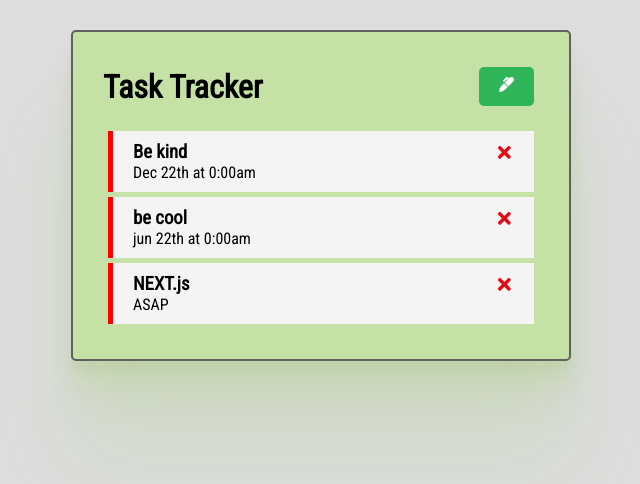
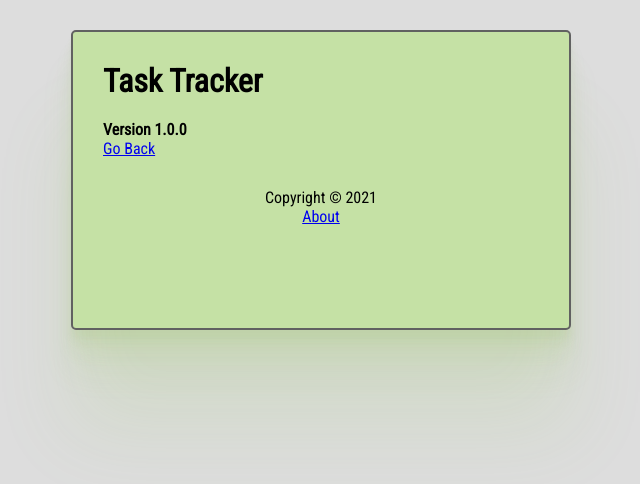
Before and after one commit to thbob2/react-task-tracker, a React (Create React App) app: page /about in a window 1280 px wide. Shown: the top 484 px of the page, without its empty margins (319-959 px from the left). Built offline with nearby package versions, Linux system fonts and the light colour scheme; data requests are answered from the project's data file.

Commit message:
implemented routes

```diff
--- a/package.json
+++ b/package.json
@@ -10,6 +10,7 @@
     "react": "^17.0.2",
     "react-dom": "^17.0.2",
     "react-icons": "^4.3.1",
+    "react-router-dom": "^5.3.0",
     "react-scripts": "^4.0.3",
     "web-vitals": "^1.0.1"
   },
--- a/src/App.js
+++ b/src/App.js
@@ -1,9 +1,14 @@
+
+import {BrowserRouter as Router, Route} from 'react-router-dom'
+import { useState,useEffect } from 'react';
+import Tasks from './components/Tasks';
+import Header from './components/Header';
+import AddTask from './components/AddTask';
+import Footer from './components/Footer';
+import About from './components/About';
 
 import './index.css';
-import Header from './components/Header';
-import Tasks from './components/Tasks';
-import { useState,useEffect } from 'react';
-import AddTask from './components/AddTask';
+
 function App() {
   const [showAddTask,setShowAddTask]= useState(false)
 
@@ -105,23 +110,37 @@
 
 
   return (
-
+    <Router>
       <main>
         <div className="container">
         <Header onAdd={() => setShowAddTask(!showAddTask)} showAdd={showAddTask} />
+
+        <Route path='/'
+        exact
+        render={(props) => (
+        <>
+
           {showAddTask && <AddTask onAdd={addTask} />}
           {
-          tasks.length > 0 ?
-          (<Tasks tasks={tasks}
+            tasks.length > 0
+            ? (<Tasks tasks={tasks}
               onDelete={deleteTask}
               onToggle={toggleReminder}
               />)
+
               : (<div
                 className="task"
                 style={{textAlign:'center'}}><h2>No Tasks To Show</h2></div> )
             }
+
+          </>
+        )}
+        />
+      <Route path='/about' component={About}/>
+      <Footer />
       </div>
       </main>
+    </Router>
   );
 }
 
--- /dev/null
+++ b/src/components/About.js
@@ -0,0 +1,12 @@
+import React from 'react'
+import { Link } from 'react-router-dom'
+const About = () => {
+    return (
+        <div>
+            <h4>Version 1.0.0</h4>
+            <Link to="/">Go Back</Link>
+        </div>
+    )
+}
+
+export default About
--- /dev/null
+++ b/src/components/Footer.js
@@ -0,0 +1,11 @@
+import { Link } from "react-router-dom"
+const Footer = () => {
+    return (
+        <footer>
+            <p> Copyright &copy; 2021  </p>
+            <Link to="/about"> About</Link>
+        </footer>
+    )
+}
+
+export default Footer
--- a/src/components/Header.js
+++ b/src/components/Header.js
@@ -2,15 +2,22 @@
 import Button from './Button'
 import { FaMarker } from 'react-icons/fa'
 import { FaRegTimesCircle } from 'react-icons/fa'
+import { useLocation } from 'react-router-dom'
 const Header = ({title, onAdd, showAdd}) => {
 
-
+    const location = useLocation()
     return (
         <header className='header'>
             <h1>{title}</h1>
-            <Button
+            {location.pathname==='/' && (<Button
             color={showAdd ? '#e53238' : '#2fb45a'}
-            text={showAdd ? <FaRegTimesCircle/> : <FaMarker />} onClick={onAdd} />
+            text={showAdd
+                    ? <FaRegTimesCircle/>
+                    : <FaMarker />
+                }
+            onClick={onAdd} />
+            )
+            }
         </header>
     )
 }
```
Also changed, not shown: 1 other file (tests, documents, lock files or other folders). Lines whose indentation alone changed are shown as unchanged.
